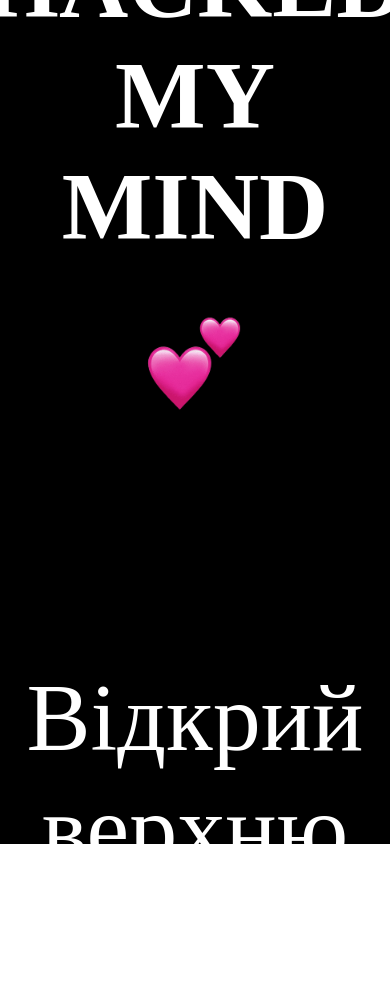
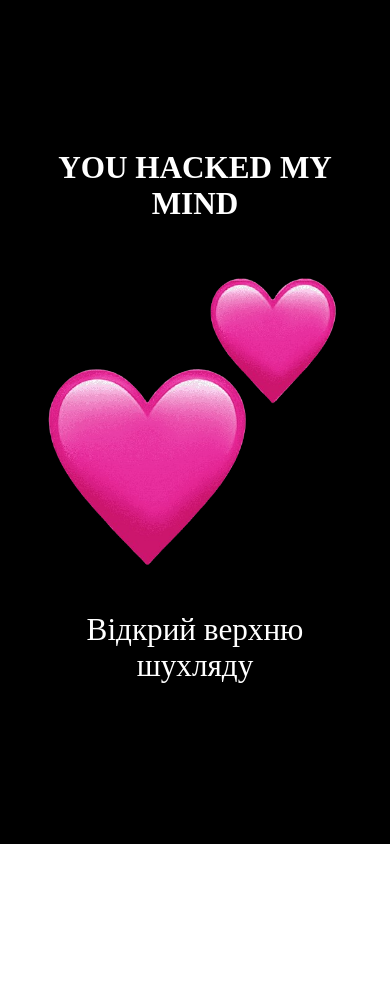
Before and after one commit to GiByteBard/Valentine, a plain HTML site: page index.html in a window 390 px wide. After the commit the page ends 844 px from the top, so only its background shows below. Drawn offline with Linux system fonts and the light colour scheme.

Commit message:
Update style.css

```diff
--- a/style.css
+++ b/style.css
@@ -19,17 +19,33 @@ html {
 }
 
 h1 {
-    font-size: 96px;
+    font-size: 6vw; /* Используем относительные единицы для размера шрифта */
     margin-bottom: 20px;
 }
 
 p {
-    font-size: 96px;
-    margin-top: 250px;
+    font-size: 6vw; /* Используем относительные единицы для размера шрифта */
+    margin-top: 5vw; /* Используем относительные единицы для отступа */
 }
 
 img {
-    width: 100px;
-    margin: 50px auto;
+    width: 60vw; /* Используем относительные единицы для размера изображения */
+    margin: 10vw auto; /* Используем относительные единицы для отступа */
     display: block;
 }
+
+@media screen and (max-width: 480px) {
+    h1 {
+        font-size: 8vw;
+    }
+
+    p {
+        font-size: 8vw;
+        margin-top: 5vw;
+    }
+
+    img {
+        width: 80vw;
+        margin: 10vw auto;
+    }
+}
```
